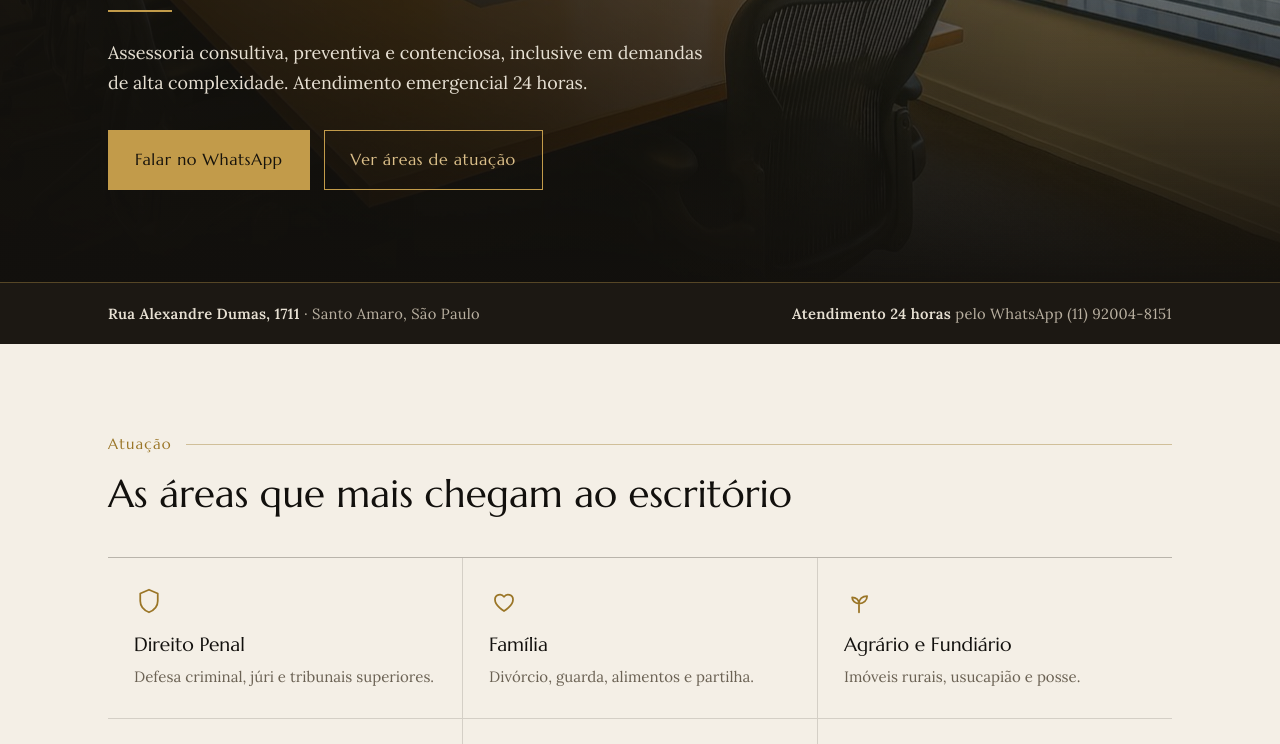
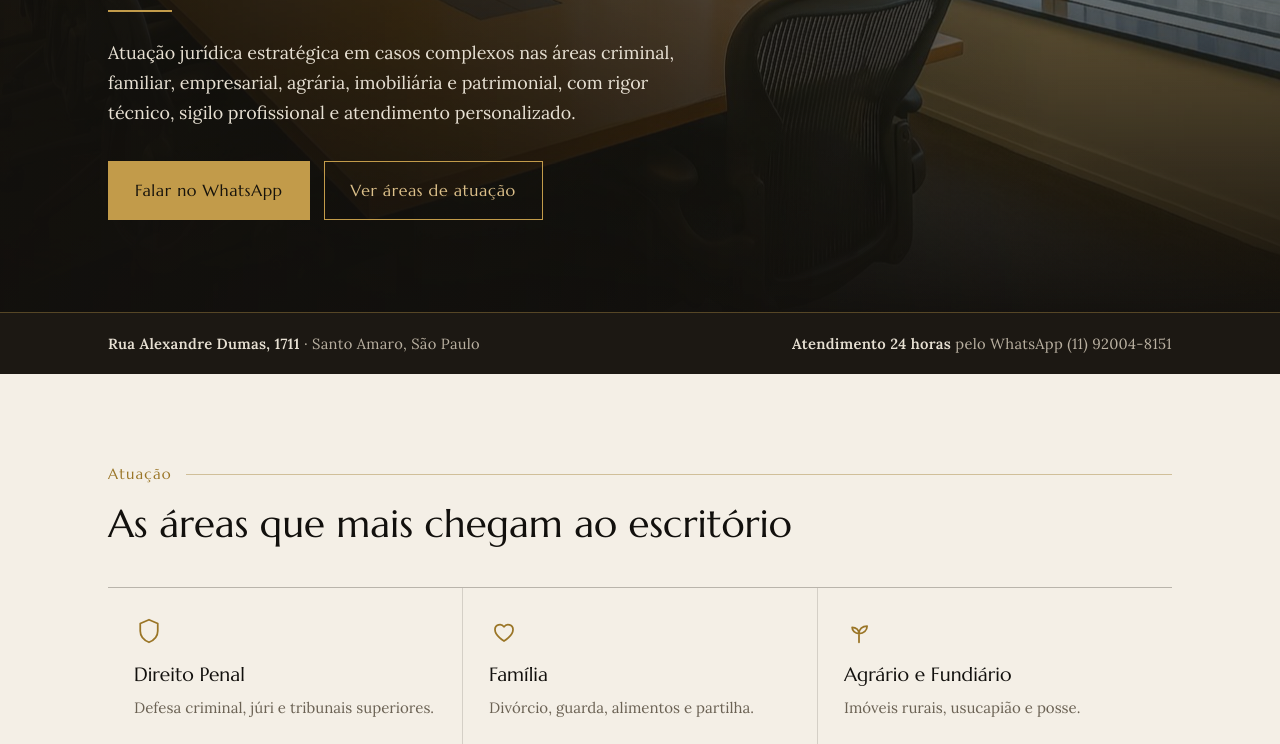
Before and after one commit to gruporochafernandesadvocacia-hue/grupo-rocha-fernandes-advogados, a plain HTML site: page index.html in a window 1280 px wide. Shown: the part 345-1089 px from the top of the page. Drawn offline with Linux system fonts and the light colour scheme.

Commit message:
paragrafo do topo com o texto pedido pelo escritorio

```diff
--- a/index.html
+++ b/index.html
@@ -247,7 +247,7 @@ footer .nota{margin-top:26px;padding-top:20px;border-top:1px solid rgba(231,224,
       <div class="hero" id="inicio">
         <h1 class="surge"><span>Advogados 24 horas</span> <span>Casos de alta complexidade</span> <span>Atuação em todo o Brasil</span></h1>
         <div class="linha" aria-hidden="true"></div>
-        <p class="surge d1">Assessoria consultiva, preventiva e contenciosa, inclusive em demandas de alta complexidade. Atendimento emergencial 24 horas.</p>
+        <p class="surge d1">Atuação jurídica estratégica em casos complexos nas áreas criminal, familiar, empresarial, agrária, imobiliária e patrimonial, com rigor técnico, sigilo profissional e atendimento personalizado.</p>
         <div class="acoes surge d2">
           <a class="botao" href="https://wa.me/5511920048151" target="_blank" rel="noopener">Falar no WhatsApp</a>
           <a class="botao vazio" href="#areas">Ver áreas de atuação</a>
```
